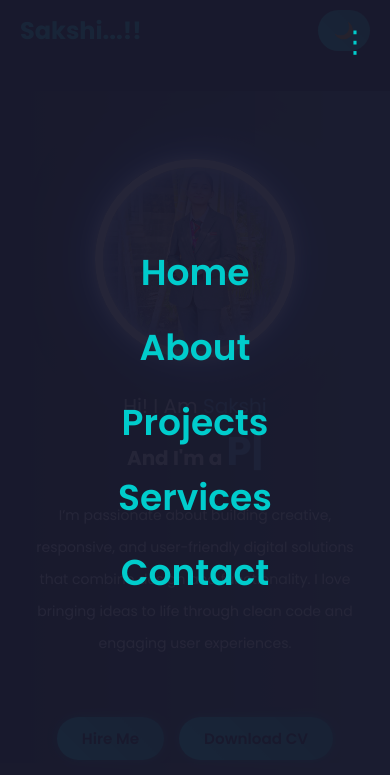
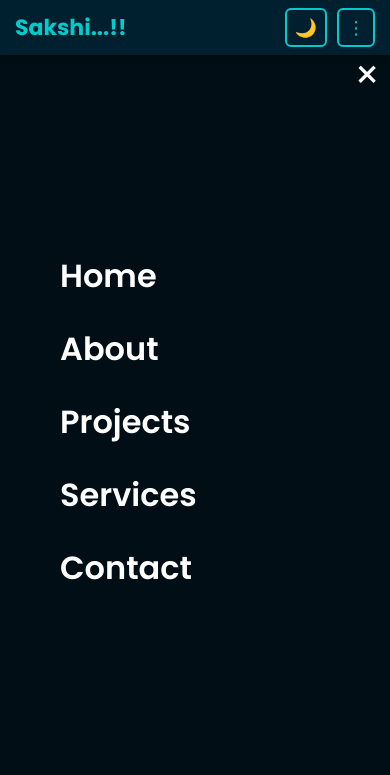
Before and after one commit to sakshi-1234588/portfolio, a plain HTML site: page index.html in a window 390 px wide. Both pictures are taken after a click on the button "Menu". Shown: the top 775 px of the page. Drawn offline with nearby package versions, Linux system fonts and the light colour scheme; a web font is replaced by a local one.

Commit message:
new files

```diff
--- a/index.html
+++ b/index.html
@@ -11,22 +11,24 @@
 </head>
 <body>
 
- <!-- Top line: Logo + Theme Button -->
+<!-- 🔹 Top Bar -->
 <div class="top-bar">
   <div class="logo">Sakshi...!!</div>
-  <button id="theme-toggle" aria-label="Toggle Theme">🌙</button>
+
+  <div class="controls">
+    <button id="theme-toggle" class="theme-btn" aria-label="Toggle Theme">🌙</button>
+    <button id="menu-btn" class="three-dot-btn" aria-label="Menu">⋮</button>
+  </div>
 </div>
 
 
-<!-- Three-dot button fixed top-right -->
-<button id="menu-btn" class="three-dot-btn">⋮</button>
-
-<!-- Full-screen overlay menu -->
+<!-- 🔹 Overlay Menu -->
 <div id="overlay-menu" class="overlay-menu">
+  <span class="close-btn">&times;</span> <!-- Close button -->
   <ul>
     <li><a href="#home">Home</a></li>
     <li><a href="#about">About</a></li>
-    <li><a href="#projects">Projects</a></li>
+    <li><a href="#project">Projects</a></li>
     <li><a href="#services">Services</a></li>
     <li><a href="#contact">Contact</a></li>
   </ul>
@@ -35,21 +37,20 @@
 
 
 
-
-
 <!-- Left and Right Container -->
+<section id="home">
   <div class="portfolio-container">
     <div class="left-container">
       <div class="design">
-      <div class="circle"></div>
-      <div class="circle"></div>
+        <img src="images/background.jpg" alt="Profile Photo" class="profile">
       </div>
 
       <div class="content">
         <p class="intro">Hi! I Am <span>Sakshi</span></p>
         <h1>And I'm a <span class="text"></span></h1>
         <p class="detail">
-        I’m passionate about building creative, responsive, and user-friendly digital solutions that combine design and functionality. I love bringing ideas to life through clean code and engaging user experiences.
+          I’m passionate about building creative, responsive, and user-friendly digital solutions that combine design and functionality.
+          I love bringing ideas to life through clean code and engaging user experiences.
         </p>
 
         <div class="cta-nav-buttons">
@@ -66,8 +67,7 @@
       </div>
     </div>
   </div>
-  </div>
-
+</section>
 
   <div class="right-container"></div>
 </section>
@@ -89,7 +89,6 @@ My goal is to keep learning new technologies like React, FastAPI, and Cloud Depl
   </div>
 </section>
 
-
 <div class="about-icons">
   <div class="icon-wrap">
     <span class="ring"></span>
@@ -101,8 +100,6 @@ My goal is to keep learning new technologies like React, FastAPI, and Cloud Depl
     <i class="fas fa-code icon"></i>
   </div>
 </div>
-
-
 
 
 <section id="education" class="education-section">
@@ -171,7 +168,6 @@ My goal is to keep learning new technologies like React, FastAPI, and Cloud Depl
         </p>
         <a href="#automation-details" class="read">Learn more</a>
       </div>
-
     </div>
   </div>
 </section>
@@ -181,16 +177,15 @@ My goal is to keep learning new technologies like React, FastAPI, and Cloud Depl
 
   <section id="web-details" class="details-box">
     <h2>Web Development Details</h2>
-    <img src="images/project/webdev.png" alt="Web Development Example" class="details-image">
+    <img src="images/project/website.jpg" alt="Web Development Example" class="details-image">
     <p>
       I create modern, responsive, and secure web applications using Python and powerful frameworks like Django and Flask.
       My service focuses on building clean, efficient, and user-friendly websites that work on all devices.
     </p>
   </section>
-
   <section id="data-details" class="details-box">
     <h2>Data Analysis & Visualization Details</h2>
-    <img src="images/project/visualization.jpeg" alt="Data Visualization Example" class="details-image">
+    <img src="images/project/data2.jpg" alt="Data Visualization Example" class="details-image">
     <p>
       I help transform raw data into meaningful insights using Python’s powerful data libraries.
       My goal is to clean, analyze, and visually present data so that patterns, trends, and key information become easy to understand.
@@ -205,10 +200,7 @@ My goal is to keep learning new technologies like React, FastAPI, and Cloud Depl
       Whether it’s collecting data, managing files, or handling routine operations, my automation solutions help reduce manual work.
     </p>
   </section>
-
 </div>
-
-
 <h1 class="section-title animate-heading">My <span>Skills</span></h1>
 <section class="section">
   <div class="container1" id="skills">
@@ -220,7 +212,6 @@ My goal is to keep learning new technologies like React, FastAPI, and Cloud Depl
         <div class="info"><span>HTML</span></div>
         <div class="progress-line html" data-percent="90"><span></span></div>
       </div>
-
       <div class="bar">
         <i style="color:#147bbc" class='bx bxl-css3'></i>
         <div class="info"><span>CSS</span></div>
@@ -295,81 +286,55 @@ My goal is to keep learning new technologies like React, FastAPI, and Cloud Depl
     <div class="portfolio-content">
 
  <div class="row">
-  <img src="images/project/heart.jpg" alt="">
+  <img src="images/project/hangman game" alt="Hangman Game">
   <div class="layer">
-    <h5>Heart Disease Risk Assessment</h5>
-    <p>This project aims to predict the risk of heart disease using machine learning algorithms...</p>
-    <a href="https://github.com/sakshi-1234588/heart_disease_project.git" target="_blank">
-      <i class='bx bxl-github' style="color: aliceblue;"></i>
+    <h5>Hangman Game</h5>
+    <p>A simple Hangman game built with Flask, playable online via render.</p>
+    <a href="https://hangman-game-ftk8.onrender.com/" target="_blank">
+      <i class='bx bx-link' style="color: aliceblue;"></i> Live Demo
     </a>
   </div>
 </div>
 
 <div class="row">
-  <img src="images/project/web.jpg" alt="">
+  <img src="images/project/heartdisease.jpg" alt="">
   <div class="layer">
-    <h5>Web Design</h5>
-    <p>Designed and developed a modern, responsive portfolio website to showcase projects...</p>
-    <a href="https://github.com/YourUsername/portfolio-website" target="_blank">
-      <i class='bx bxl-github' style="color: aliceblue;"></i>
+    <h5>heart-disease-app</h5>
+    <p>"Heart Disease Risk Assessment app predicts risk using a trained model in Flask."</p>
+    <a href="https://heart-disease-app-13.onrender.com" target="_blank">
+      <i class='bx bx-link' style="color: aliceblue;"></i>Live Demo
     </a>
   </div>
 </div>
 
 <div class="row">
-  <img src="images/project/credit.jpg" alt="">
+  <img src="images/project/stocktracker.jpg" alt="">
   <div class="layer">
-    <h5>Credit Card Fraud Detection</h5>
-    <p>Credit card fraud is a major challenge in the financial industry...</p>
-    <a href="https://github.com/sakshi-1234588/credit_card_fraud_detection.git" target="_blank">
-      <i class='bx bxl-github' style="color: aliceblue;"></i>
+    <h5>StockPortfolioTracker</h5>
+    <p>"Stock Portfolio Tracker is a web app built with Streamlit to track and calculate investments.</p>
+    <a href="https://stockportfoliotracker-4.onrender.com" target="_blank">
+      <i class='bx bx-link' style="color: aliceblue;"></i>Live Demo
     </a>
   </div>
 </div>
 
 <div class="row">
-  <img src="images/project/upi.jpg" alt="">
+  <img src="images/project/selfportfolio.jpg" alt="">
   <div class="layer">
-    <h5>UPI Fraud Detection</h5>
-    <p>To build an intelligent system that detects fraudulent UPI transactions in real-time...</p>
-    <a href="https://github.com/sakshi-1234588/credit_card_fraud_detection.git" target="_blank">
-      <i class='bx bxl-github' style="color: aliceblue;"></i>
-    </a>
-  </div>
-</div>
-
-<div class="row">
-  <img src="images/project/portfolio.jpg" alt="">
-  <div class="layer">
-    <h5>Personal Portfolio Website</h5>
-    <p>To design and develop a fully responsive personal website to showcase professional skills...</p>
-    <a href="https://github.com/YourUsername/portfolio" target="_blank">
-      <i class='bx bxl-github' style="color: aliceblue;"></i>
-    </a>
-  </div>
-</div>
-
-<div class="row">
-  <img src="images/project/crop.jpg" alt="">
-  <div class="layer">
-    <h5>Crop Disease Identification</h5>
-    <p>This project aims to automate crop disease detection using computer vision...</p>
-    <a href="https://github.com/YourUsername/crop-disease-detection" target="_blank">
-      <i class='bx bxl-github' style="color: aliceblue;"></i>
+    <h5>MyPortfolio</h5>
+    <p>"My Portfolio is a personal showcase website built with HTML, CSS, and JavaScript."</p>
+    <a href="https://heart-disease-app-13.onrender.com" target="_blank">
+      <i class='bx bx-link' style="color: aliceblue;"></i>Live Demo
     </a>
   </div>
 </div>
 </section>
-
-
 <section class="contact" id="contact">
   <div class="contact-text">
     <h2 class="sub-title animate-heading">Contact <span>Me</span></h2>
     <h4>Let's Work Together</h4>
     <p>Passionate about building impactful digital solutions
-
 Strong foundation in Machine Learning, Web Development, and Data Analytics
-
 Focused on clean code,
  user-friendly design,
  and real-world results</p>
@@ -378,7 +343,6 @@ Focused on clean code,
       <li><i class='bx bxs-send'></i> contact@gmail.com</li>
       <li><i class='bx bxs-phone'></i> 1234567890</li>
     </div>
-
     <div class="contact-icons">
       <a href="#" onclick="alert('Facebook account not available');">
         <i class='bx bxl-facebook-circle'></i></a>
@@ -393,7 +357,6 @@ Focused on clean code,
       </a>
     </div>
   </div>
-
   <div class="contact-form">
     <form action="https://formsubmit.co/sakshichaudhari9284@gmail.com" method="POST">
       <input type="text" placeholder="Name" required>
@@ -408,7 +371,6 @@ Focused on clean code,
 </form>
   </div>
 </section>
-
 <footer class="footer">
   <p>© 2025 Sakshi Portfolio. All rights reserved.</p>
   <div class="footer-icons">
@@ -418,8 +380,6 @@ Focused on clean code,
     <a href="https://instagram.com/sakshi_chaudhari_patil_" target="_blank"><i class='bx bxl-instagram'></i></a>
   </div>
 </footer>
-
-
   <!-- Optional JavaScript -->
   <script src="main.js"></script>
 </body>
--- a/main.js
+++ b/main.js
@@ -7,15 +7,16 @@ var typed = new Typed(".text", {
   loop: true
 });
 
-// 2. Navbar hide
+// 2. Navbar hide on scroll
 const nav = document.querySelector('.navlist');
 window.addEventListener('scroll', () => {
   const homeSection = document.getElementById('home');
+  if (!homeSection) return;
   const homeBottom = homeSection.offsetTop + homeSection.offsetHeight;
   nav.style.display = (window.scrollY >= homeBottom - 50) ? 'none' : 'flex';
 });
 
-// Animate Professional Skills (radial) on scroll
+// 3. Animate Professional Skills (radial bars)
 document.addEventListener("DOMContentLoaded", () => {
   const radialObserver = new IntersectionObserver(entries => {
     entries.forEach(entry => {
@@ -24,7 +25,6 @@ document.addEventListener("DOMContentLoaded", () => {
         const path = bar.querySelector('.path');
         const percentageText = bar.querySelector('.percentage');
         const percentage = parseInt(percentageText.getAttribute('data-percent'));
-
         const radius = 80;
         const circumference = 2 * Math.PI * radius;
         const offset = circumference - (circumference * (percentage / 100));
@@ -38,25 +38,22 @@ document.addEventListener("DOMContentLoaded", () => {
         }, 100);
 
         let count = 0;
-        let interval = setInterval(() => {
+        const interval = setInterval(() => {
           percentageText.textContent = count + "%";
           if (count >= percentage) clearInterval(interval);
           else count++;
         }, 30);
 
-        radialObserver.unobserve(bar); // Once animated, stop observing
+        radialObserver.unobserve(bar);
       }
     });
   }, { threshold: 0.5 });
 
-  document.querySelectorAll(".radial-bars").forEach(bar => {
-    radialObserver.observe(bar);
-  });
+  document.querySelectorAll(".radial-bars").forEach(bar => radialObserver.observe(bar));
 });
 
-
 // 4. Animate section headings on scroll
-document.addEventListener("DOMContentLoaded", function () {
+document.addEventListener("DOMContentLoaded", () => {
   const headings = document.querySelectorAll(".animate-heading");
   const observer = new IntersectionObserver(entries => {
     entries.forEach(entry => {
@@ -79,7 +76,6 @@ document.addEventListener("DOMContentLoaded", () => {
         const span = line.querySelector("span");
         const percent = parseInt(line.getAttribute("data-percent"));
 
-        // Check if progress-percent exists, else create it
         let text = line.querySelector(".progress-percent");
         if (!text) {
           text = document.createElement("div");
@@ -87,55 +83,69 @@ document.addEventListener("DOMContentLoaded", () => {
           line.appendChild(text);
         }
 
-        // Animate bar
         span.style.width = percent + "%";
 
-        // Animate % text only once
         let count = 0;
         const interval = setInterval(() => {
-          if (count >= percent) {
-            clearInterval(interval);
-          } else {
+          if (count >= percent) clearInterval(interval);
+          else {
             count++;
             text.textContent = count + "%";
           }
         }, 20);
 
-        // Show text
         text.style.opacity = 1;
-
-        // Unobserve so it doesn't run again
         observer.unobserve(line);
       }
     });
   }, { threshold: 0.5 });
 
-  document.querySelectorAll(".progress-line").forEach(line => {
-    observer.observe(line);
-  });
+  document.querySelectorAll(".progress-line").forEach(line => observer.observe(line));
 });
 
-
+// 6. Theme toggle
 const toggle = document.getElementById('theme-toggle');
-
+if (toggle) {
   toggle.addEventListener('click', () => {
     document.body.classList.toggle('dark-theme');
-
-  // Change button icon
     toggle.textContent = document.body.classList.contains('dark-theme') ? '☀️' : '🌙';
   });
+}
 
-
+// 7. Overlay menu toggle and smooth scroll
 const menuBtn = document.getElementById('menu-btn');
 const overlayMenu = document.getElementById('overlay-menu');
 
+if (menuBtn && overlayMenu) {
+  // Open overlay
   menuBtn.addEventListener('click', () => {
-  overlayMenu.style.display = 'flex'; // show overlay
+    overlayMenu.style.display = 'flex';
   });
 
-// Click outside links to close
-overlayMenu.addEventListener('click', (e) => {
-  if (e.target === overlayMenu) {
+  // Close and scroll smoothly when clicking a link
+  overlayMenu.querySelectorAll('a').forEach(link => {
+    link.addEventListener('click', (e) => {
+      e.preventDefault();
+      const targetId = link.getAttribute('href').substring(1);
+      const targetSection = document.getElementById(targetId);
+
+      if (targetSection) {
+        targetSection.scrollIntoView({ behavior: 'smooth' });
+      }
+
+      // hide overlay menu after clicking
       overlayMenu.style.display = 'none';
+    });
+  });
 }
+document.addEventListener("DOMContentLoaded", () => {
+  const overlayMenu = document.getElementById('overlay-menu');
+  const closeBtn = document.querySelector('.overlay-menu .close-btn');
+
+  if (!overlayMenu || !closeBtn) return;
+
+  // Close overlay on button click
+  closeBtn.addEventListener('click', () => {
+    overlayMenu.style.display = 'none';
   });
+});
--- a/style.css
+++ b/style.css
@@ -7,8 +7,8 @@
   font-family: 'Poppins', sans-serif;
 }
 body {
-  background-color: #081b29;  /* तुझा हवा असलेला मुख्य रंग */
-  color: #fff;             /* टेक्स्ट कलर */
+  background-color: #081b29;
+  color: #fff;
 }
 
 .portfolio-container {
@@ -21,35 +21,162 @@ body {
   background-color: #001f2f;
 }
 
-/* Top bar */
+/* Top bar: Logo left, buttons right */
 .top-bar {
   display: flex;
-  justify-content: space-between; /* left logo, right button */
+  justify-content: space-between;
   align-items: center;
-  padding: 10px 20px;
-  background-color: #081b29;
-}
-
-.top-bar .logo {
-  color: #00ffff;
-  font-size: 1.5rem;
-  font-weight: 700;
-}
-
-.top-bar #theme-toggle {
-  background: linear-gradient(45deg, #00ffff, #00b3b3);
-  color: #081b29;
-  border: none;
-  border-radius: 25px;
-  padding: 8px 16px;
+  padding: 8px 15px;
+  position: fixed;
+  width: 100%;
+  top: 0;
+  background-color: #001f2f;
+  z-index: 1000;
+  box-shadow: 0 2px 6px rgba(0,0,0,0.3);
+}
+
+/* Logo */
+.logo {
+  font-size: 22px;
+  font-weight: bold;
+  color: #00cccc;
+}
+
+/* Controls container (buttons) */
+.controls {
+  display: flex;
+  gap: 10px;
+}
+
+/* Theme & Three-dot buttons */
+#theme-toggle, .three-dot-btn {
+  font-size: 18px;
+  background: none;
+  border: 2px solid #00cccc;
+  border-radius: 6px;
+  padding: 4px 8px;
   cursor: pointer;
-  font-size: 1rem;
-  transition: all 0.3s ease;
-}
-
-.top-bar #theme-toggle:hover {
-  box-shadow: 0 0 15px rgba(0,255,255,0.6);
-}
+  color: #00cccc;
+  transition: background-color 0.3s, color 0.3s, box-shadow 0.3s;
+  transform: none; /* prevents scaling */
+}
+
+/* Hover effect */
+#theme-toggle:hover, .three-dot-btn:hover {
+  background-color: #00cccc;
+  color: #001f2f;
+  box-shadow: 0 0 6px #00cccc;
+}
+
+
+
+
+/* 🔹 Overlay Menu Design */
+.overlay-menu {
+  position: fixed;
+  top: 0;
+  left: 0;
+  width: 100%;
+  height: 100%;
+  background: #010e16; /* transparent black bg */
+  backdrop-filter: blur(5px); /* subtle blur for depth */
+  display: none;
+  justify-content: center;
+  align-items: flex-start; /* left aligned */
+  flex-direction: column;
+  padding-left: 60px;
+  z-index: 999;
+  animation: fadeIn 0.5s ease forwards;
+}
+
+/* Fade-in effect */
+@keyframes fadeIn {
+  from { opacity: 0; }
+  to { opacity: 1; }
+}
+
+/* 🔹 Menu list style */
+.overlay-menu ul {
+  list-style: none;
+  padding: 0;
+  margin: 0;
+}
+
+.overlay-menu ul li {
+  margin: 25px 0; /* more elegant spacing */
+  opacity: 0;
+  transform: translateX(-50px);
+  animation: slideIn 0.5s forwards;
+}
+
+/* Slide-in animation with delay for each item */
+.overlay-menu ul li:nth-child(1) { animation-delay: 0.1s; }
+.overlay-menu ul li:nth-child(2) { animation-delay: 0.2s; }
+.overlay-menu ul li:nth-child(3) { animation-delay: 0.3s; }
+.overlay-menu ul li:nth-child(4) { animation-delay: 0.4s; }
+.overlay-menu ul li:nth-child(5) { animation-delay: 0.5s; }
+
+@keyframes slideIn {
+  to {
+    opacity: 1;
+    transform: translateX(0);
+  }
+}
+
+/* 🔹 Links style */
+.overlay-menu ul li a {
+  color: #fff;
+  text-decoration: none;
+  font-size: 2rem;
+  font-weight: 600;
+  transition: all 0.4s ease;
+  position: relative;
+}
+
+/* Hover glow + underline animation */
+.overlay-menu ul li a::after {
+  content: "";
+  position: absolute;
+  bottom: -6px;
+  left: 50%;
+  transform: translateX(-50%) scaleX(0);
+  transform-origin: center;
+  width: 60%;
+  height: 3px;
+  background: #00bcd4; /* cyan accent line */
+  transition: transform 0.3s ease;
+}
+
+.overlay-menu ul li a:hover::after {
+  transform: translateX(-50%) scaleX(1);
+}
+
+.overlay-menu ul li a:hover {
+  color: #00bcd4;
+  text-shadow: 0 0 12px #00bcd4;
+  letter-spacing: 2px;
+  transform: scale(1.05);
+}
+
+/* 🔹 Close Button */
+.overlay-menu .close-btn {
+  position: absolute;
+  top: 45px;
+  right: 10px;
+  font-size: 2.5rem;
+  color: #fff;
+  cursor: pointer;
+  transition: color 0.3s ease, transform 0.3s ease;
+  user-select: none;
+}
+
+.overlay-menu .close-btn:hover {
+  color: #00bcd4;
+  transform: scale(1.2);
+}
+
+
+
 
 /* ---------------- Details Container Light Mode (Original Portfolio) ---------------- */
 .details-container {
@@ -221,56 +348,12 @@ body.dark-theme * {
   transition: all 0.3s ease;
 }
 
-
-/* Three-dot button */
-.three-dot-btn {
-  font-size: 30px;
-  background: none;
-  border: none;
-  cursor: pointer;
-  color: #00cccc; /* accent color */
-  position: fixed;
-  top: 20px;
-  right: 20px;
-  z-index: 1001;
-}
-
-/* Overlay menu */
-.overlay-menu {
-  position: fixed;
-  top: 0;
-  left: 0;
-  width: 100%;
-  height: 100%;
-  background-color: rgba(26,26,46,0.95); /* darkish overlay */
-  display: none; /* hidden by default */
-  justify-content: center;
-  align-items: center;
-  z-index: 1000;
-}
-
-.overlay-menu ul {
-  list-style: none;
-  text-align: center;
-  padding: 0;
-}
-
-.overlay-menu ul li {
-  margin: 20px 0;
-}
-
-.overlay-menu ul li a {
-  font-size: 36px;
-  color: #00cccc;
-  text-decoration: none;
-  font-weight: 600;
-  transition: color 0.3s ease;
-}
-
-.overlay-menu ul li a:hover {
-  color: #00fffa;
-}
-
+section {
+  scroll-margin-top: 60px; /* top-bar height इतके */
+}
+#home, #about, #projects, #services, #contact {
+  scroll-margin-top: 60px; /* adjust according to your top-bar */
+}
 
 
 
@@ -299,8 +382,6 @@ body.dark-theme * {
 .navlist li a:hover {
   color: #00b3b3;
 }
-
-
 
 .navlist {
   display: flex;              /* horizontal layout */
@@ -373,9 +454,6 @@ body.dark-theme * {
   box-shadow: 0 0 20px rgba(0,255,255,0.6);
   color: #081b29;
 }
-
-
-
 
 
 .left-container, .right-container {
@@ -534,16 +612,16 @@ body.dark-theme * {
   height: auto;
    background-color: #001f2f;
 }
-.design .circle {
-  aspect-ratio: 1;
-  position: absolute;
+.profile {
+  width: 300px;
+  height: 300px;
   border-radius: 50%;
-  top: 50%;
-  left: 50%;                        /* ← Changed to true center */
-  transform: translate(-50%, -50%);
-  z-index: 1;
-   background-color: transparent;
-}
+  object-fit: cover;
+  display: block;
+  margin: 0 auto;
+  box-shadow: 0 0 20px rgba(0,0,0,0.4);
+}
+
 
 /* Outer gradient circle */
 .circle:nth-child(1) {
@@ -555,38 +633,12 @@ body.dark-theme * {
   box-shadow: none !important;
 }
 
-.circle:nth-child(2) {
-  background-image: url("images/background.jpg");
-  width: 25rem;
-  background-size: cover;
-  background-position: center;
-  background-repeat: no-repeat;
-  border: 0.6rem solid rgba(255, 255, 255, 0.5); /* Semi-transparent white border */
-  box-shadow:
-    0 0 0.5rem rgba(255, 255, 255, 0.2),
-    inset 0 0 0.5rem rgba(255, 255, 255, 0.2),
-    0 0 0.5rem rgba(56, 119, 255, 0.3),
-    inset 0 0 0.5rem rgba(56, 119, 255, 0.3),
-    0 0 1rem rgba(56, 119, 255, 0.2),
-    inset 0 0 1rem rgba(56, 119, 255, 0.2);
-  z-index: 1;
-}
 
 @media (max-width: 768px) {
   .design .circle:nth-child(1) {
     width: 22rem;
     background: radial-gradient(circle at center, rgba(38, 37, 37, 0.5) 30%, transparent 70%);
     opacity: 0.6;
-  }
-
-  .design .circle:nth-child(2) {
-    width: 13rem;
-    border: 0.4rem solid rgba(255, 255, 255, 0.3);
-    box-shadow:
-      0 0 0.3rem rgba(255, 255, 255, 0.1),
-      inset 0 0 0.3rem rgba(255, 255, 255, 0.1),
-      0 0 0.5rem rgba(56, 119, 255, 0.15),
-      inset 0 0 0.5rem rgba(56, 119, 255, 0.15);
   }
 }
 
@@ -654,8 +706,6 @@ body.dark-theme * {
   color: #0ef;
 }
 
-
-
 .about-icons {
   display: flex;
   justify-content: center;
@@ -719,9 +769,6 @@ body.dark-theme * {
   from { transform: rotate(0deg); }
   to   { transform: rotate(360deg); }
 }
-
-
-
 
 /* === Education Section === */
 .education-section {
@@ -947,9 +994,6 @@ body.dark-theme * {
   }
 }
 
-
-
-
 .details-section {
   margin: 40px auto;
   padding: 20px 15px;
@@ -981,8 +1025,6 @@ body.dark-theme * {
   padding: 30px 15px;
   background-color: #0c1f31;
 }
-
-
 
 .details-box {
   background-color: #0c1f31;
@@ -1009,8 +1051,6 @@ body.dark-theme * {
   color: #ddd;
 }
 
-
-
 .details-box:hover {
   background-color: #0ef;
   color: #000;
@@ -1042,8 +1082,6 @@ body.dark-theme * {
     font-size: 13px;
   }
 }
-
-
 
 /*my Skills */
 .radial-skill-container {
@@ -1413,9 +1451,6 @@ section {
   height: 100%;
 }
 
-
-
-
 @keyframes slideInLeft {
   to {
     opacity: 1;
@@ -1859,20 +1894,21 @@ section {
     z-index: -2;
   }
 
- .design .circle:nth-child(2) {
+
+.design .circle:nth-child(2) {
     background-image: url("images/background.jpg");
-    width: 200px;
-    height: 200px;
+    width: 250px;
+    height: 250px;
     background-size: cover;
     background-repeat: no-repeat;
-    border: 8px solid #fff;
+    border: 3px solid #fff;
     box-shadow:
       0 0 1rem #fff,
       inset 0 0 1rem #fff,
+      0 0 1rem #3877ff,
+      inset 0 0 1rem #3877ff,
       0 0 2rem #3877ff,
-      inset 0 0 2rem #3877ff,
-      0 0 4rem #3877ff,
-      inset 0 0 4rem #3877ff;
+      inset 0 0 2rem #3877ff;
     border-radius: 50%;
     position: absolute;
     top: 15%;
@@ -1880,9 +1916,12 @@ section {
     transform: translateX(-50%);
     z-index: -1;
   }
+
+
+
   .left-container .content {
     text-align: center;
-    padding-top: 20px;
+    padding-top: 80px;
   }
 
   .left-container .content .intro,
@@ -1898,13 +1937,13 @@ section {
   /* About Section */
   .about-container {
     flex-direction: column;
-    gap: 30px;
-    padding: 50px 20px;
+    gap: 10px;
+    padding: 40px 10px;
   }
 
   .about-img {
-    width: 250px;
-    height: 250px;
+    width: 280px;
+    height: 280px;
   }
 
   .about h2 {
```
Also changed, not shown: images/project/data.jpg (added), images/project/data2.jpg (added), images/project/heartdisease.jpg (added), images/project/selfportfolio.jpg (added), images/project/stocktracker.jpg (added), images/project/visualization.jpeg, images/project/web.jpg (deleted), images/project/web2.jpeg (deleted), images/project/web_development.jpg (added), images/project/website.jpg (added), 2 other files. Lines whose indentation alone changed are shown as unchanged.
